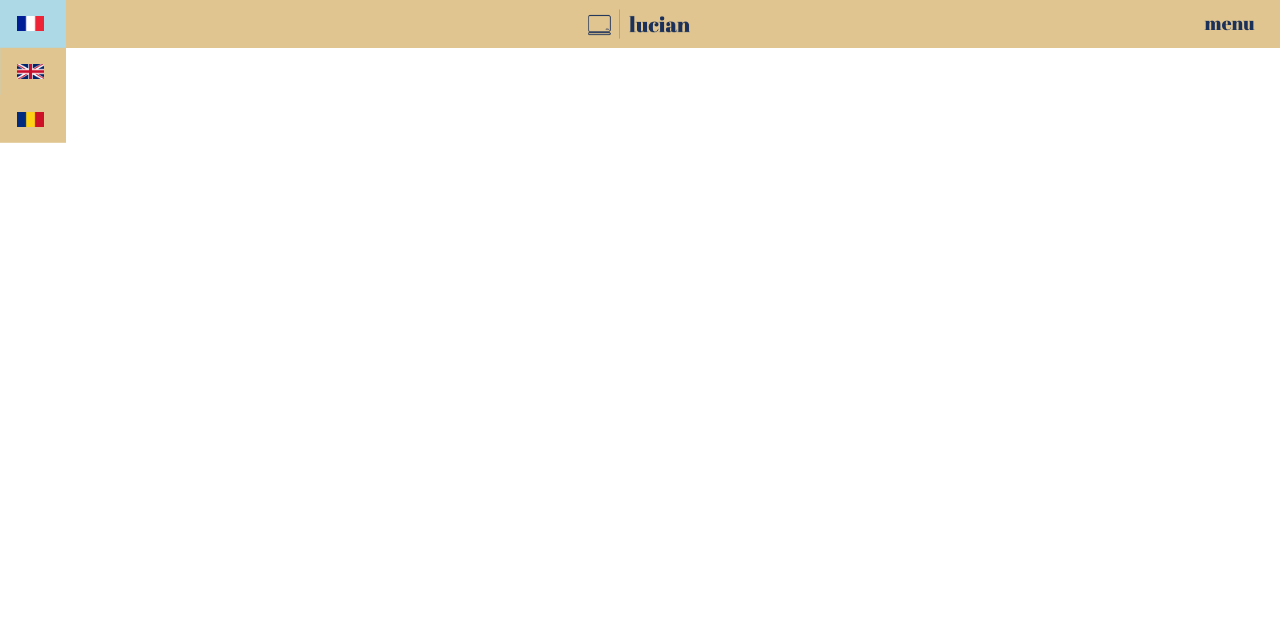
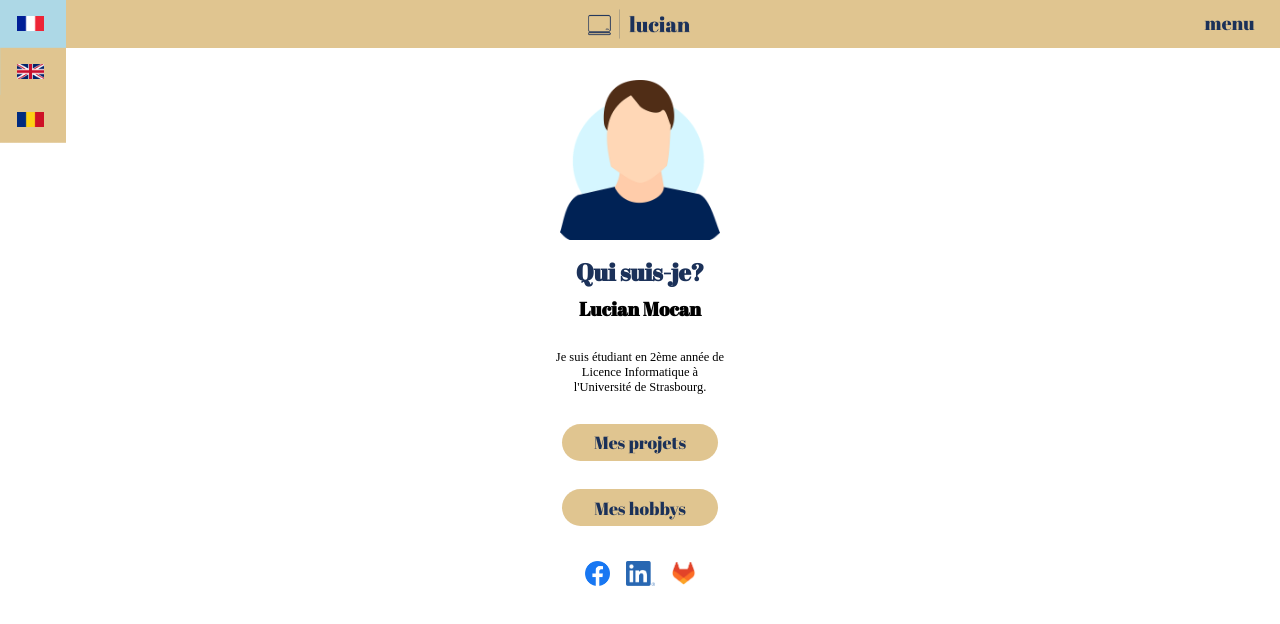
Before and after one commit to lucianmocan/unistra-portfolio-front-angular, an Angular app: page / in a window 1280 px wide. Shown: the top 624 px of the page. Built offline with nearby package versions, Linux system fonts and the light colour scheme.

Commit message:
homepage component

```diff
--- a/src/app/app.component.html
+++ b/src/app/app.component.html
@@ -1,3 +1,4 @@
 
 <app-nav-bar></app-nav-bar>
+<app-homepage></app-homepage>
 <router-outlet></router-outlet>
--- a/src/app/app.module.ts
+++ b/src/app/app.module.ts
@@ -4,11 +4,13 @@ import { BrowserModule } from '@angular/platform-browser';
 import { AppRoutingModule } from './app-routing.module';
 import { AppComponent } from './app.component';
 import { NavBarComponent } from './nav-bar/nav-bar.component';
+import { HomepageComponent } from './homepage/homepage.component';
 
 @NgModule({
   declarations: [
     AppComponent,
-    NavBarComponent
+    NavBarComponent,
+    HomepageComponent
   ],
   imports: [
     BrowserModule,
--- /dev/null
+++ b/src/app/homepage/homepage.component.html
@@ -0,0 +1,26 @@
+<main>
+    <section>
+        <img src="assets/illustrations/User-Profile-Transparent.png" alt="Illustration d'une personne.">
+        <h1>Qui suis-je?</h1>
+        <h2>Lucian Mocan</h2>
+        <p>Je suis étudiant en 2ème année de Licence Informatique à l'Université de Strasbourg.</p>
+    </section>
+    <nav>
+        <section>
+            <button>Mes projets</button>
+            <button>Mes hobbys</button>
+        </section>
+        <footer>
+            <a>
+                <img src="assets/icons/Facebook_Logo_(2019).png" alt="Facebook Logo" height="25px" width="25px">
+            </a>
+            <a>
+                <img src="assets/icons/linkedin-logo.png" alt="Linkedin Logo"  height="25px" width="29px">
+            </a>
+            <a>
+                <img src="assets/icons/gitlab-logo-500.png" alt="Gitlab Logo"  height="23px" width="25px">
+            </a>
+        </footer>
+    </nav>
+
+</main>
--- /dev/null
+++ b/src/app/homepage/homepage.component.scss
@@ -0,0 +1,59 @@
+@import "../../styles.scss";
+
+main {
+
+    section {
+        display: flex;
+        flex-direction: column;
+        align-items: center;
+        justify-content: center;
+        margin-top: 2rem;
+        img {
+            width: 10rem;
+            height: 10rem;
+        }
+        h1 {
+            margin-top: 1rem;
+            margin-bottom : 0rem;
+            color: $primary_text;
+        }
+        h2 {
+            margin-top: 0.5rem;
+            font-size: 1.2rem;
+        }
+        p {
+            text-align: center;
+            font-family: 'Avenir Next';
+            width: 10.7rem;
+            font-size: 0.78rem;
+        }
+    }
+
+    nav {
+        margin-top: -1rem;
+        section {
+            display: flex;
+            gap: 1.8rem;
+            button {
+                cursor: pointer;
+                background-color: $primary_background;
+                border-radius: 100px;
+                padding: 0.4rem 2rem 0.4rem 2rem;
+                color: $primary_text;
+                font-family: $primary_font_family;
+                font-size: 1.1rem;
+                border: none;
+            }
+        }
+        footer {
+            margin-top: 2.2rem;
+            display: flex;
+            gap: 1rem;
+            justify-content: center;
+            align-items: center;
+            a {
+                cursor: pointer;
+            }
+        }
+    }
+}
```
Also changed, not shown: src/app/homepage/homepage.component.ts (added, +10 -0 lines), 1 other file (tests, documents, lock files or other folders).
